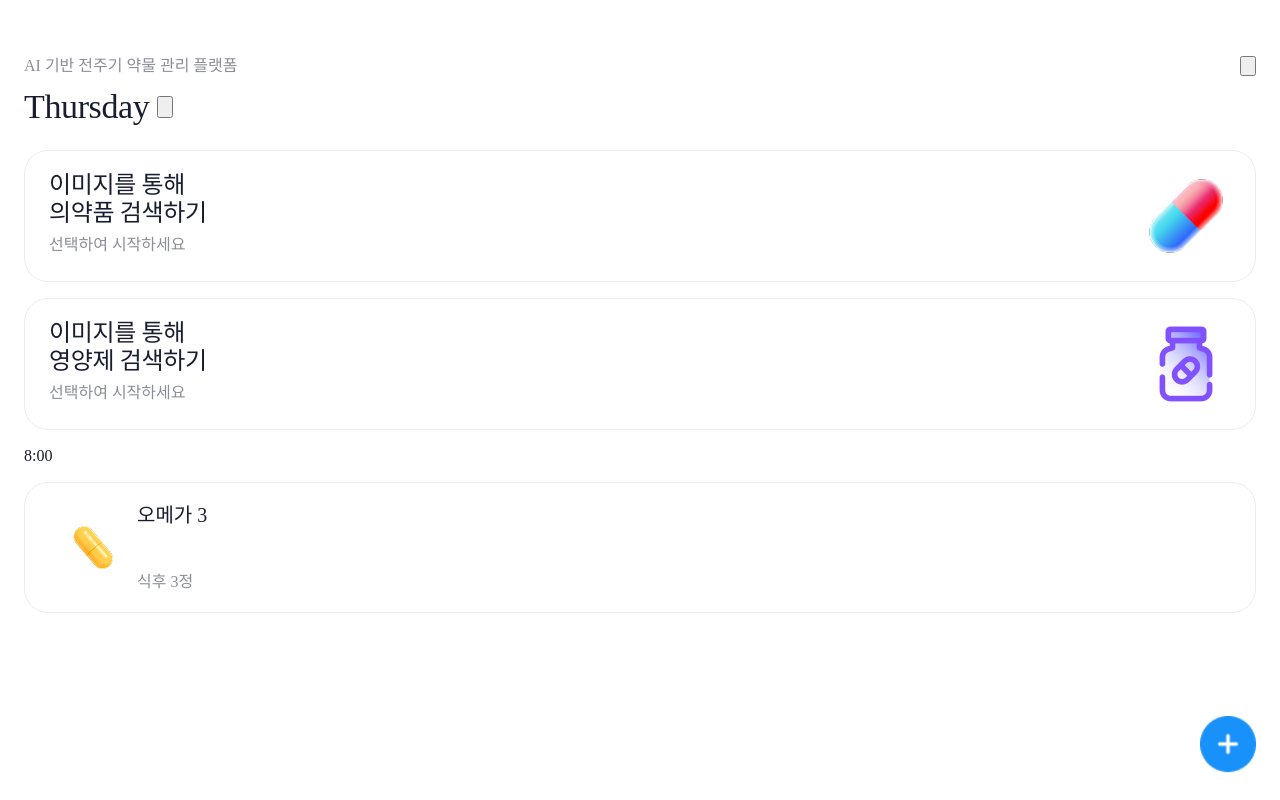
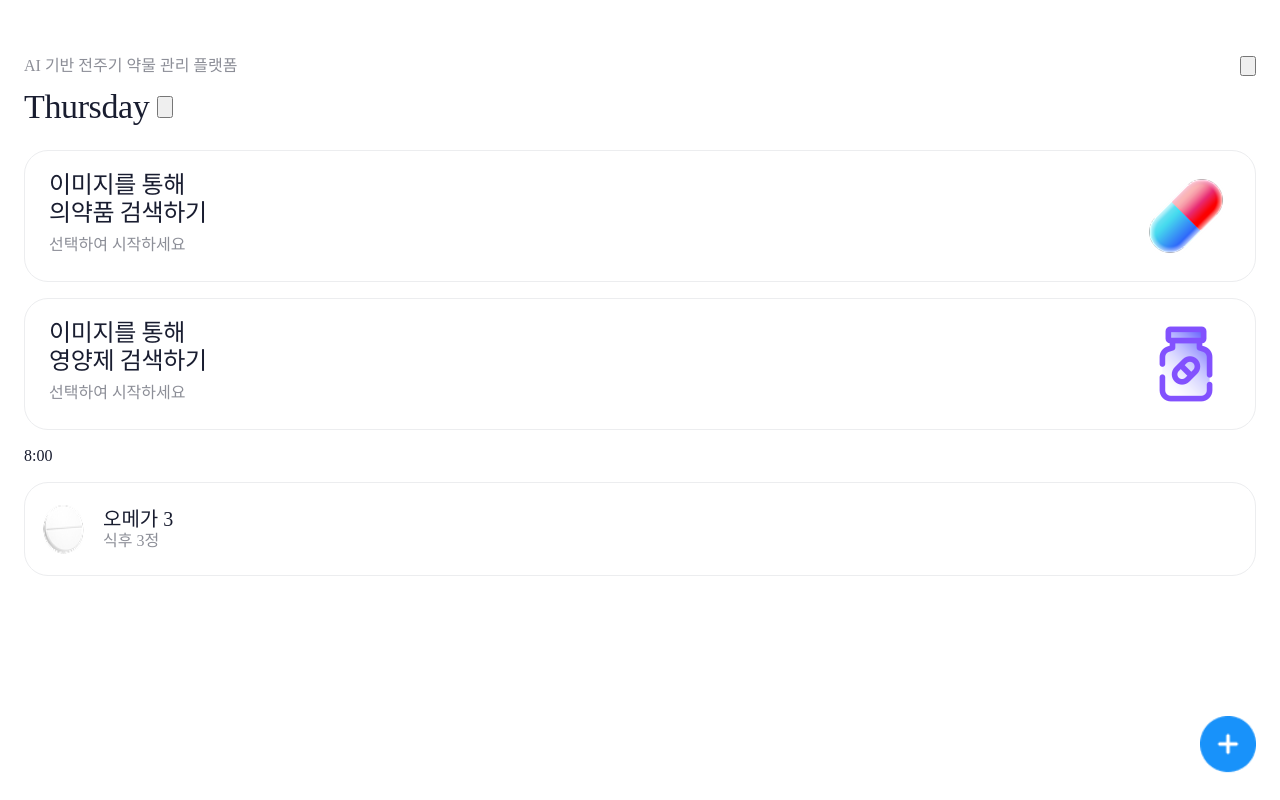
Before and after one commit to 1eehvunzin/hanium, a React (Create React App) app: page / in a window 1280 px wide. Built offline with nearby package versions, Linux system fonts and the light colour scheme.

Commit message:
영양제 검색 탭 추가

```diff
--- a/src/assets/style.css
+++ b/src/assets/style.css
@@ -48,3 +48,7 @@ h4 {
     border: 1px solid var(--Gray-3-ECEDEF, #ECEDEF);
     padding: 20px 24px;
 }
+.medicine-box {
+    border-radius: 24px;
+    border: 1px solid var(--Gray-3-ECEDEF, #ECEDEF);
+}
--- a/src/components/Home.js
+++ b/src/components/Home.js
@@ -2,7 +2,7 @@ import React from 'react';
 import pill from '../assets/images/icons8-pill-96 1.png';
 import capsule from '../assets/images/caps7_9dsddssd 1.png'
 import medicine from '../assets/images/icons8-medicine-90.png'
-
+import tablet from '../assets/images/pill01_v1_w 1.png'
 import '../assets/style.css';
 
 function Header({ onMenuClick}) {
@@ -31,9 +31,9 @@ function Header({ onMenuClick}) {
         <img src={medicine} alt='영양제'></img>
         </div>
         <h4 style={{color: '#191d30',marginTop: '12px', marginBottom: '16px'}}>8:00</h4>
-        <div className='box' style={{display: 'flex', flexDirection: 'row'}}>
-            <img src={capsule} alt='캡슐'></img>
-            <div style={{display: 'flex', flexDirection: 'column', justifyContent: 'space-between'}}>
+        <div className='medicine-box' style={{display: 'flex', flexDirection: 'row'}}>
+            <img src={tablet} alt='정'></img>
+            <div style={{display: 'flex', flexDirection: 'column', margin: '24px 0'}}>
                 <h3>오메가 3</h3>
                 <h4>식후 3정</h4>
             </div>
```
Also changed, not shown: src/assets/images/pill01_v1_w 1.png (added).
